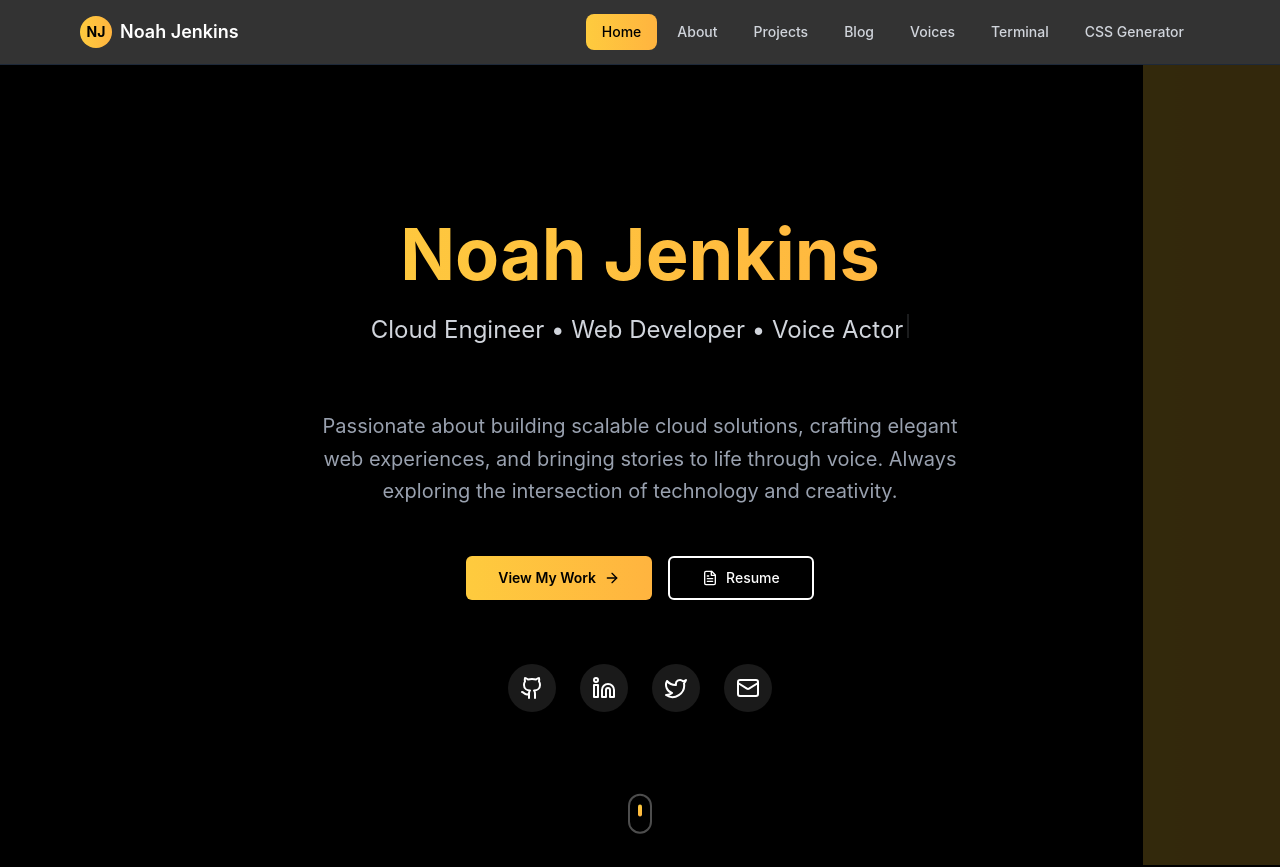
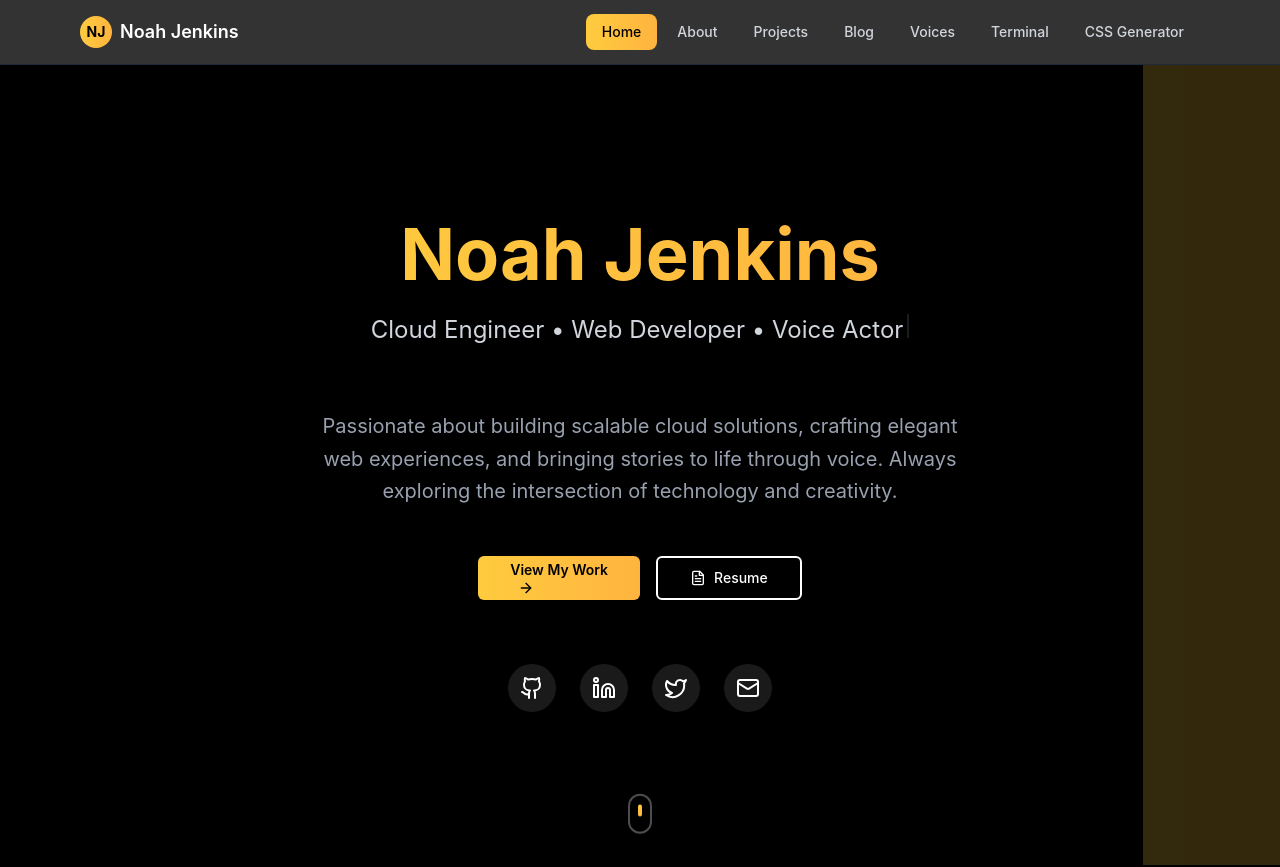
Before and after one commit to NoahJenkins/noahjenkins.com-v2, a Next.js app: page / in a window 1280 px wide. Shown: the top 867 px of the page. Built offline with nearby package versions, Linux system fonts and the light colour scheme.

Commit message:
links to projects page

```diff
--- a/app/page.tsx
+++ b/app/page.tsx
@@ -54,9 +54,11 @@ export default function HomePage() {
             transition={{ duration: 0.8, delay: 2 }}
             className="flex flex-col sm:flex-row gap-4 justify-center mb-16"
           >
-            <Button size="lg" className="group">
-              View My Work
-              <ArrowRight className="ml-2 h-4 w-4 transition-transform group-hover:translate-x-1" />
+            <Button size="lg" className="group" asChild>
+              <a href="/projects">
+                View My Work
+                <ArrowRight className="ml-2 h-4 w-4 transition-transform group-hover:translate-x-1" />
+              </a>
             </Button>
             <Button variant="secondary" size="lg" asChild>
               <a
```
